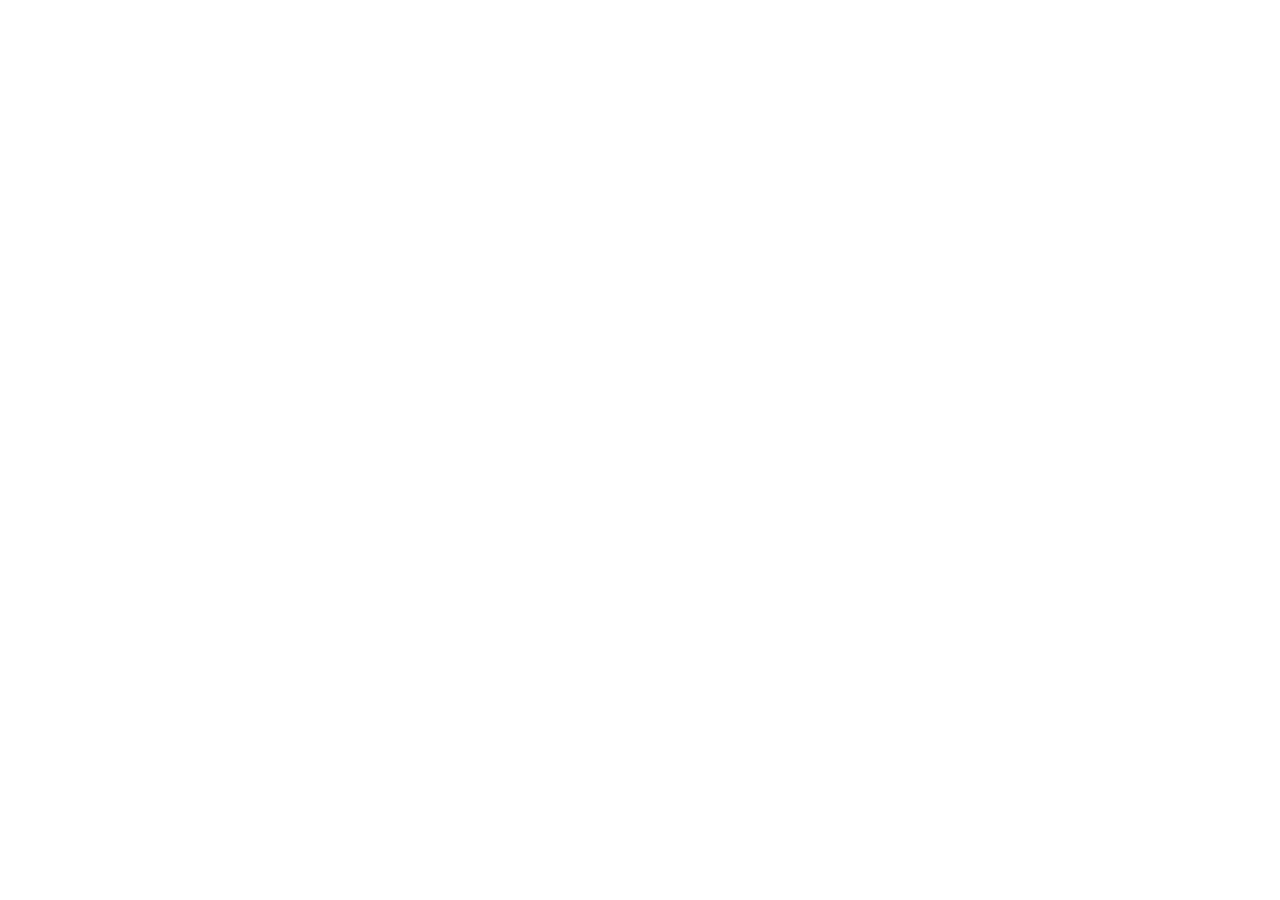
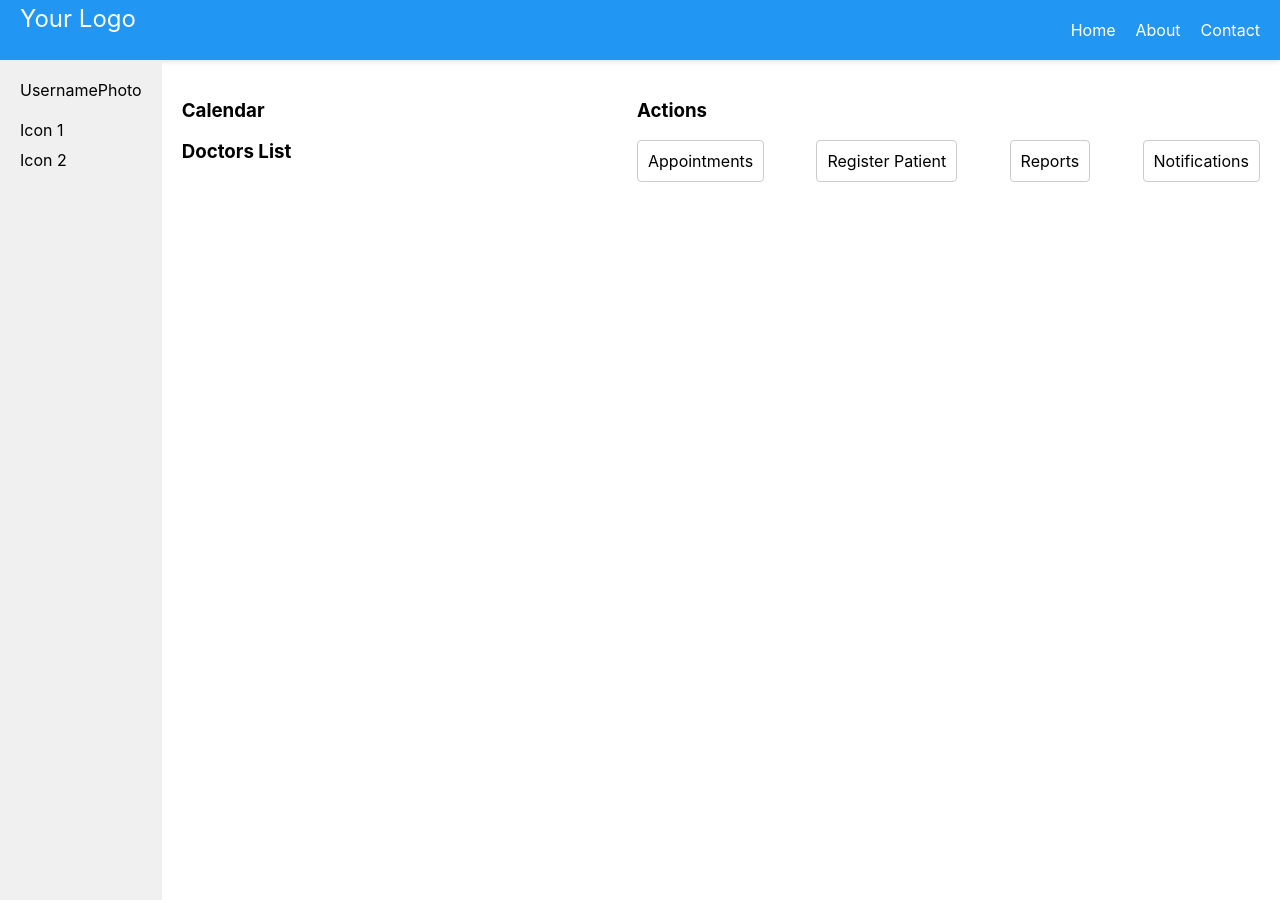
Before and after one commit to chaithanya99/HAD, a React (Create React App) app in the folder frontend/: page /dashboard in a window 1280 px wide. Before the commit this address had no page. Before the commit the page ends 800 px from the top, so only its background shows below. Built offline with nearby package versions, Linux system fonts and the light colour scheme.

Commit message:
dashboard

```diff
--- a/frontend/src/App.js
+++ b/frontend/src/App.js
@@ -30,6 +30,7 @@
 import DoctorLogin from './components/DoctorLogin';
 import NurseLogin from './components/NurseLogin';
 import Login1 from './components/Login1';
+import Dashboard from './components/Dashboard';
 
 const App = () => {
   return (
@@ -37,7 +38,8 @@
       <Routes>
         <Route path="/doctor-login" element={<DoctorLogin />} />
         <Route path="/nurse-login" element={<NurseLogin />} />
-        <Route path="/login" element={<Login1/>}/>
+        <Route path="/" element={<Login1/>}/>
+        <Route path="/dashboard" element={<Dashboard/>}/>
       </Routes>
     </Router>
   );
--- /dev/null
+++ b/frontend/src/components/ActionCard.js
@@ -0,0 +1,33 @@
+// src/components/ActionCard.js
+import React from 'react';
+import { useNavigate } from 'react-router-dom';
+
+const ActionCard = () => {
+  const navigate = useNavigate();
+
+  const handleCardClick = (route) => {
+    navigate(route);
+  };
+
+  return (
+    <div className="dashboard-card">
+      <h3>Actions</h3>
+      <div className="action-buttons">
+        <div className="action-button" onClick={() => handleCardClick('/appointments')}>
+          Appointments
+        </div>
+        <div className="action-button" onClick={() => handleCardClick('/register-patient')}>
+          Register Patient
+        </div>
+        <div className="action-button" onClick={() => handleCardClick('/reports')}>
+          Reports
+        </div>
+        <div className="action-button" onClick={() => handleCardClick('/notifications')}>
+          Notifications
+        </div>
+      </div>
+    </div>
+  );
+};
+
+export default ActionCard;
--- /dev/null
+++ b/frontend/src/components/CalendarCard.js
@@ -0,0 +1,13 @@
+// src/components/CalendarCard.js
+import React from 'react';
+
+const CalendarCard = () => {
+  return (
+    <div className="dashboard-card">
+      <h3>Calendar</h3>
+      {/* Add your calendar component or content here */}
+    </div>
+  );
+};
+
+export default CalendarCard;
--- /dev/null
+++ b/frontend/src/components/Dashboard.css
@@ -0,0 +1,49 @@
+/* src/components/Dashboard.css */
+.dashboard {
+    display: flex;
+    flex-direction: column; /* Stack children vertically */
+    height: 100vh; /* 100% of the viewport height */
+}
+
+.main-container {
+    display: flex;
+    flex: 1; /* Expand and fill remaining space */
+}
+
+.content-container {
+    flex: 1; /* Expand and fill remaining space */
+    display: flex;
+    flex-direction: column; /* Stack children vertically */
+}
+
+.main-content {
+    display: flex;
+}
+
+.left-column {
+    width: 40%;
+    padding-right: 20px;
+}
+
+.right-column {
+    width: 60%;
+    padding-left: 20px;
+}
+
+.action-buttons {
+display: flex;
+justify-content: space-between;
+}
+
+.action-button {
+cursor: pointer;
+padding: 10px;
+border: 1px solid #ccc;
+border-radius: 4px;
+background-color: #fff;
+transition: background-color 0.3s;
+}
+
+.action-button:hover {
+background-color: #f0f0f0;
+}
--- /dev/null
+++ b/frontend/src/components/Dashboard.js
@@ -0,0 +1,33 @@
+// src/components/Dashboard.js
+import React from 'react';
+import Navbar from './Navbar';
+import Sidebar from './Sidebar';
+import CalendarCard from './CalendarCard';
+import DoctorsListCard from './DoctorsListCard';
+import ActionCard from './ActionCard';
+// import './NavbarSidebar.css'; // Import the CSS file for navbar and sidebar styling
+import './Dashboard.css';
+
+const Dashboard = () => {
+  return (
+    <div className="dashboard">
+    <Navbar />
+      <div className="main-container">
+        <Sidebar />
+        <div className="content-container">
+          <div className="main-content">
+            <div className="left-column">
+              <CalendarCard />
+              <DoctorsListCard />
+            </div>
+            <div className="right-column">
+              <ActionCard />
+            </div>
+          </div>
+        </div>
+      </div>
+    </div>
+  );
+};
+
+export default Dashboard;
--- /dev/null
+++ b/frontend/src/components/DoctorsListCard.js
@@ -0,0 +1,13 @@
+// src/components/DoctorsListCard.js
+import React from 'react';
+
+const DoctorsListCard = () => {
+  return (
+    <div className="dashboard-card">
+      <h3>Doctors List</h3>
+      {/* Add your doctors list component or content here */}
+    </div>
+  );
+};
+
+export default DoctorsListCard;
--- /dev/null
+++ b/frontend/src/components/Navbar.css
@@ -0,0 +1,30 @@
+/* src/components/Navbar.css */
+header {
+    height: 10vh; /* 10% of the viewport height */
+    background-color: #2196f3; /* Set your desired background color */
+    color: #fff; /* Set your desired text color */
+    display: flex;
+    align-items: center;
+    padding: 0 20px; /* Adjust padding as needed */
+    box-shadow: 0 2px 5px rgba(0, 0, 0, 0.1); /* Optional: Add a subtle box shadow */
+}
+
+.navbar {
+    display: flex;
+    justify-content: space-between;
+    width: 100%;
+}
+
+.logo {
+    font-size: 1.5rem; /* Adjust font size as needed */
+}
+
+.nav-links {
+    list-style: none;
+    display: flex;
+    gap: 20px; /* Adjust the space between links */
+}
+
+.nav-links li {
+    cursor: pointer;
+}
--- /dev/null
+++ b/frontend/src/components/Navbar.js
@@ -0,0 +1,21 @@
+// src/components/Navbar.js
+import React from 'react';
+import './Navbar.css'; // Import the CSS file for styling
+
+const Navbar = () => {
+    return (
+        <header>
+            <nav className="navbar">
+                {/* Add your navbar content here */}
+                <div className="logo">Your Logo</div>
+                <ul className="nav-links">
+                    <li>Home</li>
+                    <li>About</li>
+                    <li>Contact</li>
+                </ul>
+            </nav>
+        </header>
+    );
+};
+
+export default Navbar;
--- /dev/null
+++ b/frontend/src/components/NavbarSidebar.css
@@ -0,0 +1,60 @@
+/* src/components/NavbarSidebar.css */
+body {
+    margin: 0;
+  }
+
+  nav {
+    display: flex;
+    justify-content: space-between;
+    width: 100%;
+  }
+
+  .main-container {
+    display: flex;
+    height: calc(100vh - 60px); /* Adjusted for the navbar height */
+  }
+
+  .content-container {
+    flex: 1;
+    padding: 20px;
+    display: flex;
+    flex-direction: column;
+  }
+
+  .main-content {
+    display: flex;
+  }
+
+  .left-column {
+    width: 40%;
+    padding-right: 20px;
+  }
+
+  .right-column {
+    width: 60%;
+    padding-left: 20px;
+  }
+
+  .hospital-info {
+    display: flex;
+    align-items: center;
+  }
+
+  .user-info {
+    display: flex;
+    align-items: center;
+  }
+
+  .sidebar {
+    background-color: #f0f0f0;
+    padding: 20px;
+    height: 100vh;
+  }
+
+  .sidebar-icons {
+    margin-top: 20px;
+  }
+
+  .icon {
+    margin-bottom: 10px;
+  }
--- /dev/null
+++ b/frontend/src/components/Sidebar.js
@@ -0,0 +1,20 @@
+// src/components/Sidebar.js
+import React from 'react';
+import './NavbarSidebar.css'; // Import the CSS file for styling
+
+const Sidebar = () => {
+  return (
+    <aside className="sidebar">
+      <div className="user-info">
+        <span>Username</span>
+        <div className="user-photo">Photo</div>
+      </div>
+      <div className="sidebar-icons">
+        <div className="icon">Icon 1</div>
+        <div className="icon">Icon 2</div>
+      </div>
+    </aside>
+  );
+};
+
+export default Sidebar;
```
